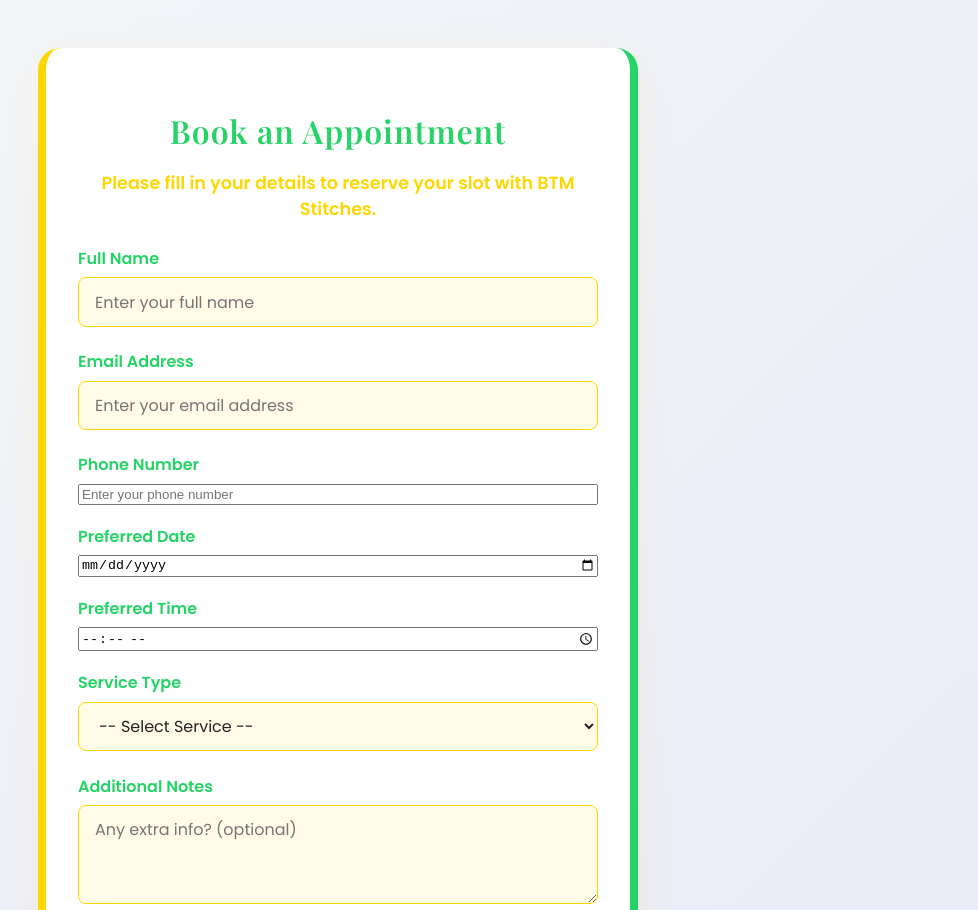
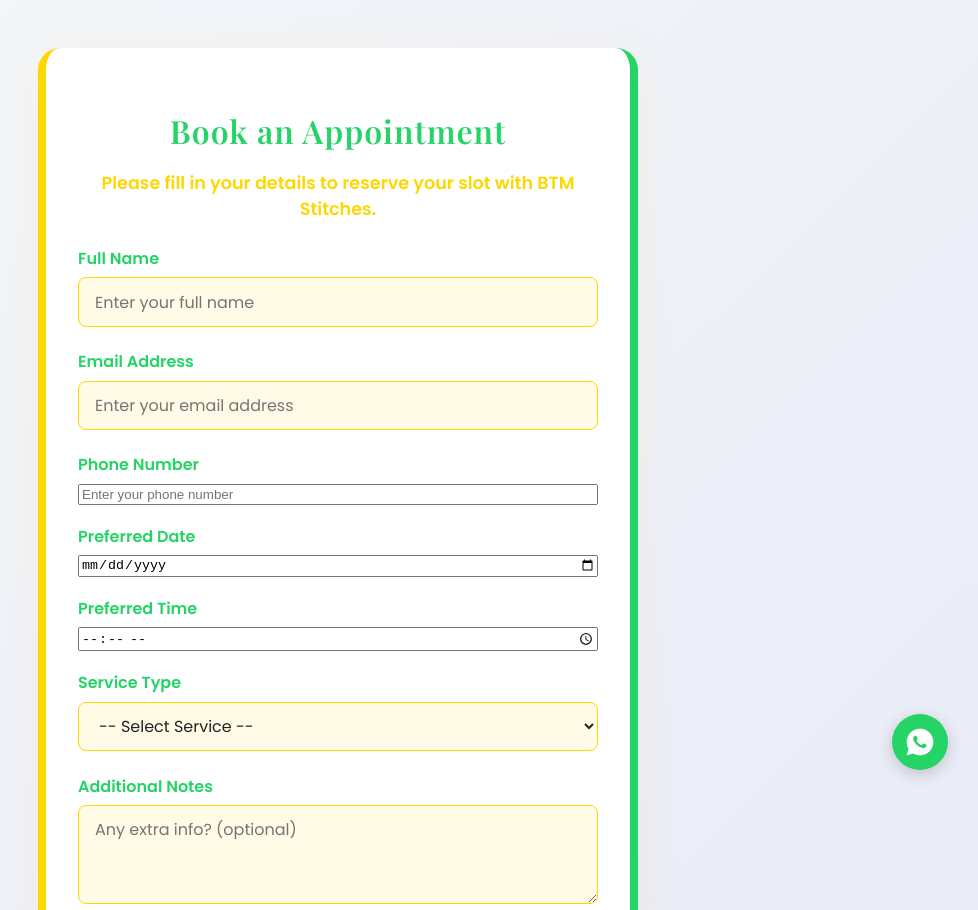
Before and after one commit to Cleo827/tailor, a plain HTML site: page longT.html in a window 1280 px wide. Shown: the top 910 px of the page, without its empty margins (302-1280 px from the left). Drawn offline with nearby package versions, Linux system fonts and the light colour scheme.

Commit message:
Update longT.html

```diff
--- a/longT.html
+++ b/longT.html
@@ -61,5 +61,12 @@
             <button type="submit" class="form-btn">Book Appointment</button>
         </form>
     </div>
+    <a href="https://wa.me/2347035321197?text=Hello%20I%20would%20want%20to%20make%20an%20Enquire" class="whatsapp-float" target="_blank" aria-label="Chat on WhatsApp">
+        <i class="ri-whatsapp-fill"></i>
+    </a>
+    <script src="java.js"></script>
+
+
+
 </body>
 </html>
```
